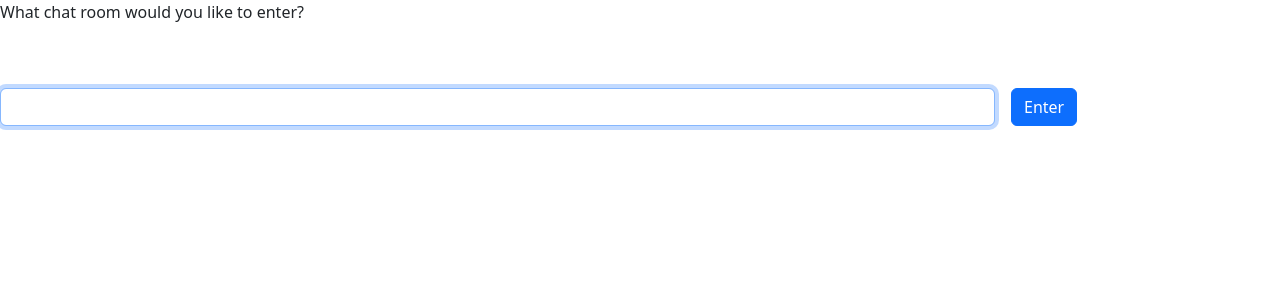
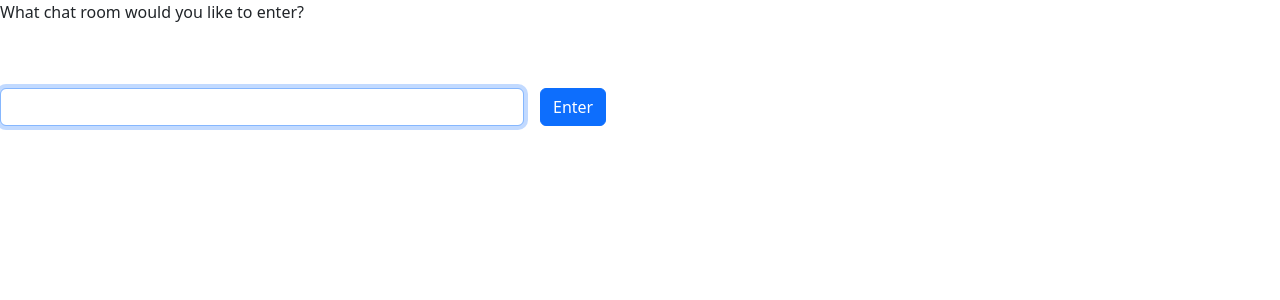
Before and after one commit to danieletchie/Zuri-Chatapp, a Django app: page / in a window 1280 px wide. Shown: the top 300 px of the page. Run offline with Django 4.2, Linux system fonts and the light colour scheme.

```diff
--- a/chatapp/templates/chat/index.html
+++ b/chatapp/templates/chat/index.html
@@ -8,10 +8,10 @@
 <body>
     What chat room would you like to enter?<br>
     <div class="row g-3 mt-5">
-        <div class="col-auto">
+        <div class="col-5">
             <input class="align-middle form-control" id="room-name-input" type="text" size="100">
         </div>
-        <div class="col-auto">
+        <div class="col-3">
             <input class="align-middle btn btn-primary" id="room-name-submit" type="button" value="Enter">
         </div>
     </div>
```
